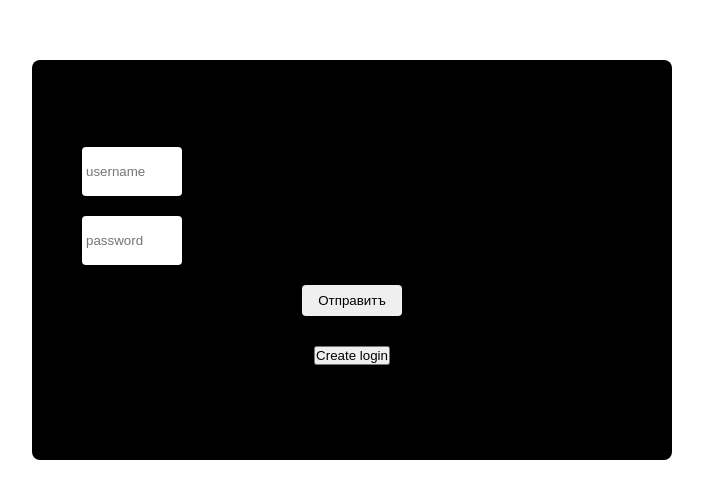
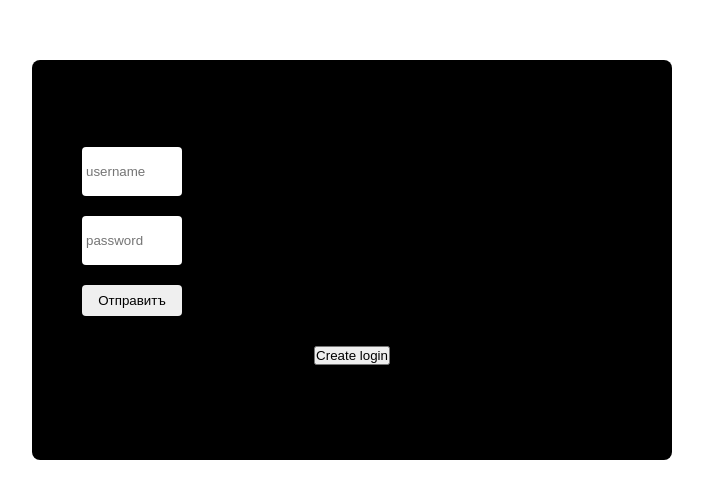
Before and after one commit to DalerUZB/telegram-react, a React (Create React App) app: page /login in a window 1280 px wide. Shown: the part 140-638 px from the top of the page, without its empty margins (288-991 px from the left). Built offline with nearby package versions, Linux system fonts and the light colour scheme.

Commit message:
not found

```diff
--- a/src/Components/LeftDrawer.jsx
+++ b/src/Components/LeftDrawer.jsx
@@ -5,8 +5,9 @@ import ChromeClose from "../assets/images/ChromeClose.svg";
 import "./Drawer.css";
 import { useDispatch } from "react-redux";
 import { changingFunc, logOutStorage } from "../store/reducer";
+
+import { useNavigate } from "react-router-dom";
 import { fetchDataMessages } from "../store/action";
-import { useNavigate } from "react-router-dom";
 
 const LeftDrawer = () => {
   const dispatch = useDispatch();
--- a/src/Components/ToThRight.jsx
+++ b/src/Components/ToThRight.jsx
@@ -7,7 +7,7 @@ import SendMessage from "./settingsRightDiv/SendMessage";
 
 const ToThRight = () => {
   const { showChat, messages } = useSelector((store) => store.reducer);
-
+  console.log(messages);
   return (
     <>
       {showChat && (
@@ -15,7 +15,9 @@ const ToThRight = () => {
           <RightThHeader />
           <div className="div-wrapper-components">
             <div className="for-reverse">
-              {messages?.map((message) => <Messages key={message._id} {...message} />)}
+              {messages?.map((message) => (
+                <Messages key={message._id} {...message} />
+              ))}
             </div>
           </div>
           <SendMessage />
--- a/src/Pages/Home.jsx
+++ b/src/Pages/Home.jsx
@@ -1,5 +1,5 @@
 import React, { useEffect } from "react";
-import { useSelector } from "react-redux";
+import { useDispatch, useSelector } from "react-redux";
 import { useNavigate } from "react-router-dom";
 import LeftDrawer from "../Components/LeftDrawer";
 import TheTop from "../Components/TheTop";
@@ -12,6 +12,7 @@ const Home = () => {
   useEffect(() => {
     if (!auth) navigate("/login");
   });
+
   return (
     <>
       <div className="container">
--- a/src/Pages/Login.jsx
+++ b/src/Pages/Login.jsx
@@ -9,28 +9,38 @@ import { ClassicSpinner } from "react-spinners-kit";
 
 const Login = () => {
   const navigate = useNavigate();
+  const dispatch = useDispatch();
   const username = useRef();
   const password = useRef();
-  const dispatch = useDispatch();
-  const { auth } = useSelector(store => store.reducer)
-  const [loader, setLoader] = useState(false)
+  const [loader, setLoader] = useState(false);
+
   const sendFormData = (e) => {
     e.preventDefault();
     const body = {
       username: username.current.value,
       password: password.current.value,
     };
+
     if (body.username.length > 5 || body.password.length >= 5) {
-      dispatch(login(body));
-      setLoader(true)
+      dispatch(login(body)).then((res) => {
+        if (res.payload === "Foydalanuvchi topilmadi!") {
+          setTimeout(() => {
+            username.current.value = "";
+            password.current.value = "";
+          }, 200);
+        }
+      });
+      setLoader(true);
       setTimeout(() => {
-        setLoader(false)
-        navigate('/')
-      }, 2000);
+        setLoader(false);
+      }, 1000);
     } else {
-      toast.error('kataklar 5 tadan kam bolmasin!')
+      toast.error("kataklar 5 tadan kam bolmasin!");
+      setTimeout(() => {
+        username.current.value = "";
+        password.current.value = "";
+      }, 1000);
     }
-
   };
 
   return (
@@ -40,9 +50,11 @@ const Login = () => {
         <FormDiv onSubmit={(e) => sendFormData(e)}>
           <input ref={username} type="text" placeholder="username" />
           <input ref={password} type="password" placeholder="password" />
-          <span>
-            {loader ? <ClassicSpinner size={30} color="#686769" loading={loader} /> : <button>Отправитъ</button>}
-          </span>
+          {loader ? (
+            <ClassicSpinner size={30} color="#686769" loading={loader} />
+          ) : (
+            <button>Отправитъ</button>
+          )}
         </FormDiv>
         <Link to="/create-login">
           <button>Create login</button>
--- a/src/api.js
+++ b/src/api.js
@@ -9,21 +9,28 @@ export default class Api {
       Authorization: "Bearer " + localStorage.getItem("token"),
     },
   };
+  async fetchLogin(data) {
+    try {
+      const signin = await axios.post("/login", data);
+      return signin.data;
+    } catch (err) {
+      console.log(err);
+    }
+  }
+  async fetchSignup(body) {
+    try {
+      const signup = await axios.post("signup", body, this.config);
+      return signup.data;
+    } catch (error) {
+      toast.error(error);
+    }
+  }
   async fetchMessage() {
     try {
       const message = await axios.get("/messages", this.config);
       return message.data;
     } catch (error) {
       console.log(error);
-    }
-  }
-
-  async fetchLogin(data) {
-    try {
-      const signin = await axios.post("/login", data);
-      return signin.data;
-    } catch (err) {
-      console.log(err);
     }
   }
   async fetchSendMessage(body) {
@@ -34,13 +41,5 @@ export default class Api {
       console.log(error);
     }
   }
-  async fetchSignup(body) {
-    try {
-      const signup = await axios.post("signup", body, this.config);
-      return signup.data;
-    } catch (error) {
-      toast.error(error);
-    }
-  }
 }
 export const api = new Api();
--- a/src/store/reducer.js
+++ b/src/store/reducer.js
@@ -39,23 +39,23 @@ export const appSlice = createSlice({
         localStorage.getItem("token") === undefined ||
         localStorage.getItem("username") === undefined
       ) {
-        toast.error(action.payload)
+        toast.error(action.payload);
       } else {
+        state.auth = true;
         localStorage.setItem("token", action.payload.token);
         localStorage.setItem("username", action.payload.username);
-        state.auth = true;
       }
     });
 
     builder.addCase(fetchSendMessageAction.fulfilled, (state, action) => {
-      toast.success(action.payload.message)
+      toast.success(action.payload.message);
     });
     builder.addCase(fetchSignup.fulfilled, (state, action) => {
       if (
         action.payload === "Ushbu ism band!" ||
         action.payload === "Parol mos kelmadi!" ||
         action.payload ===
-        "Parol yoki login kelmadi! Payloadni tekshiring! Iltimos!"
+          "Parol yoki login kelmadi! Payloadni tekshiring! Iltimos!"
       ) {
         toast.error(action.payload);
       } else {
```
